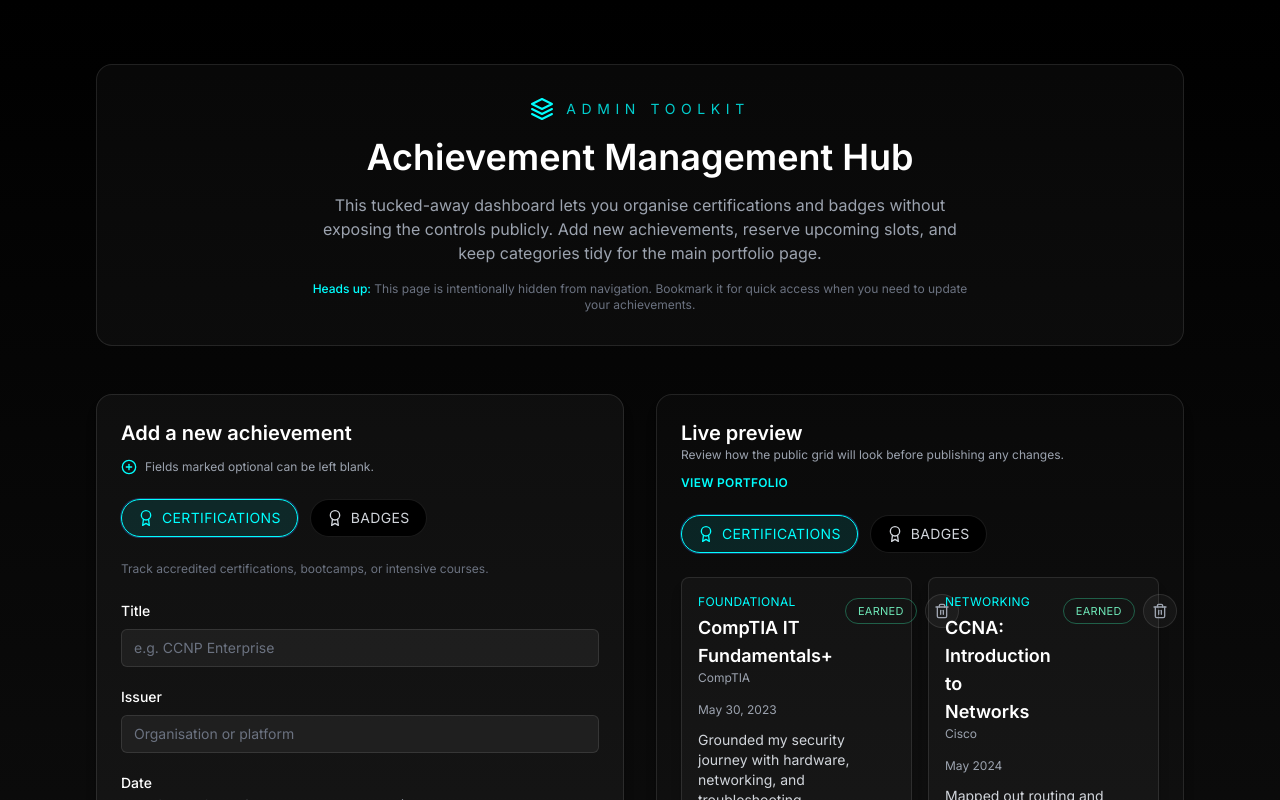
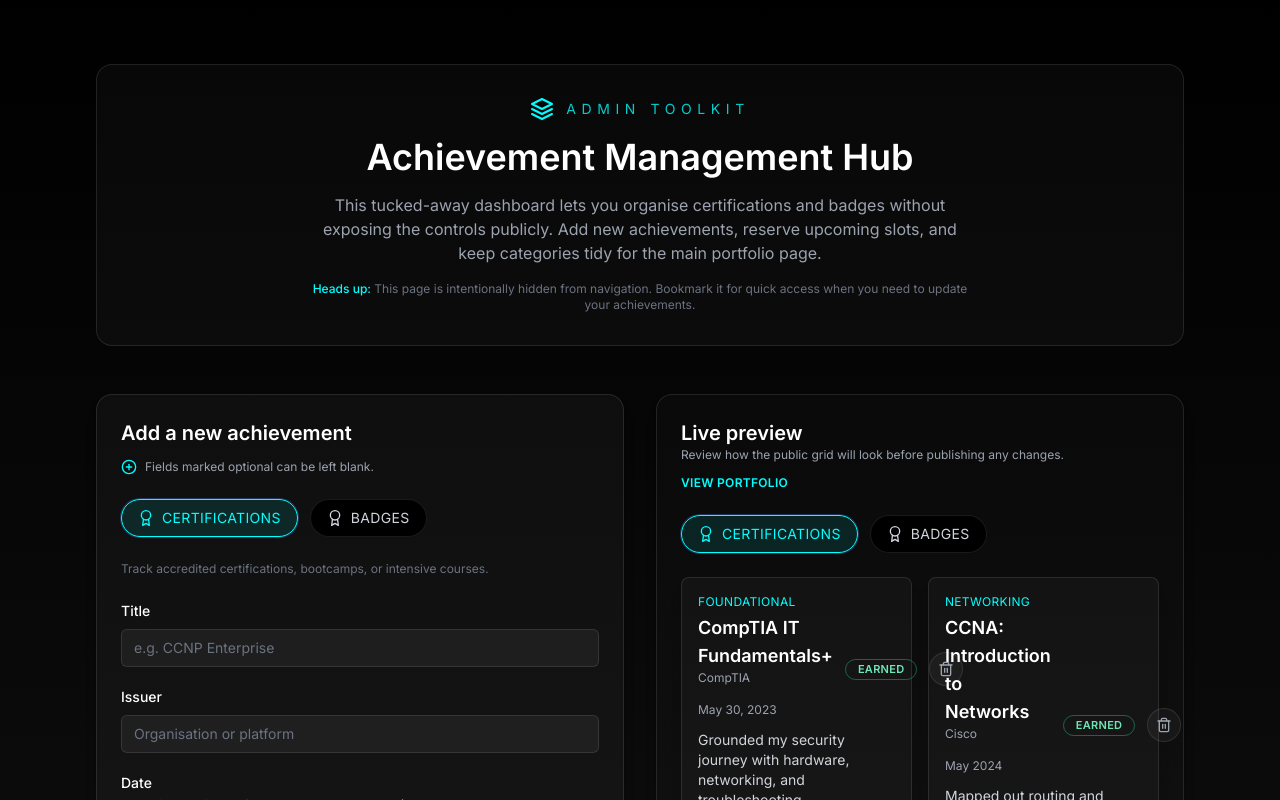
Before and after one commit to KDLS003/kdls-portfolio, a Next.js app: page /admin in a window 1280 px wide. Shown: the top 800 px of the page. Built offline with nearby package versions, Linux system fonts and the light colour scheme.

Commit message:
Improve admin preview controls alignment

```diff
--- a/src/app/admin/page.tsx
+++ b/src/app/admin/page.tsx
@@ -121,15 +121,15 @@ const PreviewCard = ({
       layout
       className="rounded-lg border border-white/10 bg-white/[0.03] p-4 shadow-lg"
     >
-      <div className="flex items-start justify-between gap-3">
-        <div>
+      <div className="flex flex-col gap-3 sm:flex-row sm:items-start sm:justify-between">
+        <div className="flex-1">
           <p className="text-xs uppercase tracking-wide text-primary">{achievement.category}</p>
           <h3 className="mt-1 text-lg font-semibold text-white">{achievement.title}</h3>
           <p className="text-xs text-gray-400">{achievement.issuer}</p>
         </div>
-        <div className="flex items-center gap-2">
+        <div className="flex flex-col items-end gap-2 self-end sm:flex-row sm:items-center sm:justify-end sm:gap-3">
           <span
-            className={`rounded-full px-3 py-1 text-[11px] uppercase tracking-wide ${
+            className={`inline-flex items-center rounded-full px-3 py-1 text-[11px] font-semibold uppercase tracking-wide leading-none ${
               isUpcoming
                 ? 'border border-primary/40 text-primary/80'
                 : 'border border-emerald-400/40 text-emerald-300'
@@ -144,7 +144,7 @@ const PreviewCard = ({
                 onDelete(achievement)
               }
             }}
-            className="rounded-full border border-white/10 bg-white/[0.04] p-2 text-gray-400 transition hover:border-red-400/60 hover:text-red-400"
+            className="inline-flex shrink-0 items-center justify-center rounded-full border border-white/10 bg-white/[0.04] p-2 text-gray-400 transition hover:border-red-400/60 hover:text-red-400 focus-visible:outline focus-visible:outline-2 focus-visible:outline-offset-2 focus-visible:outline-red-400 focus-visible:ring-0 sm:relative sm:z-10"
             aria-label={`Delete ${achievement.title}`}
           >
             <FiTrash2 className="h-4 w-4" />
```
